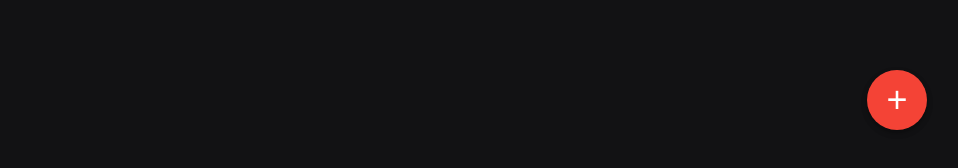
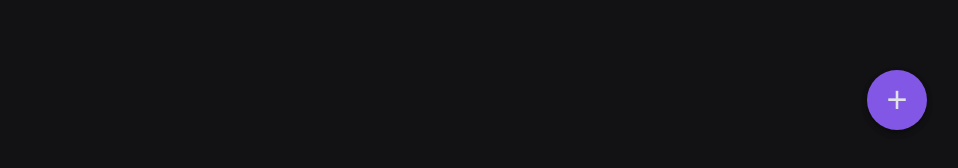
Before and after one commit to PedroPaiao/cristicism-app, a Next.js app: page / in a window 1280 px wide. Shown: the part 630-798 px from the top of the page, without its empty margins (313-1271 px from the left). Built offline with nearby package versions, Linux system fonts and the light colour scheme.

Commit message:
[UPDATE] Theme and modal, finzalizing feature

```diff
--- a/src/components/FloatActionButton.ts
+++ b/src/components/FloatActionButton.ts
@@ -4,14 +4,14 @@ export const FloatActionButton = styled.button`
   position: absolute;
   bottom: 40px;
   right: 40px;
-  background-color: #f44336;
+  background-color: ${props => props.theme.colors.primary};
   width: 60px;
   height: 60px;
   border-radius: 100%;
-  background: #f44336;
+  background: ${props => props.theme.colors.primary};
   border: none;
   outline: none;
-  color: #fff;
+  color: ${props => props.theme.colors.text};
   font-size: 36px;
   box-shadow: 0 3px 6px rgba(0, 0, 0, 0.16), 0 3px 6px rgba(0, 0, 0, 0.23);
   transition: 0.3s;
--- a/src/styles/components/modal.style.tsx
+++ b/src/styles/components/modal.style.tsx
@@ -15,12 +15,12 @@ export const Backdrop = styled.div`
   height: 100%;
   top: 0;
   left: 0;
-  background: rgba(0, 0, 0, 0.3);
+  background: ${props => props.theme.colors.backdrop};
   z-index: 500;
 `
 export const StyledModal = styled.div`
   z-index: 100;
-  background: ${props => props.theme.colors.primary};
+  background: ${props => props.theme.colors.secondary};
   position: relative;
   margin: auto;
   border-radius: 8px;
@@ -32,9 +32,11 @@ export const Header = styled.div`
   padding: 0.3rem;
 `
 export const HeaderText = styled.div`
-  color: #fff;
-  align-self: center;
-  color: lightgray;
+  text-align: center;
+  width: 100%;
+  font-size: 20px;
+  font-weight: bolder;
+  color: ${props => props.theme.colors.text};
 `
 export const CloseButton = styled.button`
   font-size: 0.8rem;
--- a/src/styles/theme.ts
+++ b/src/styles/theme.ts
@@ -2,7 +2,9 @@ const theme = {
   colors: {
     background: '#121214',
     text: '#e1e1e6',
-    primary: '#8257e6'
+    primary: '#8257e6',
+    secondary: '#808080',
+    backdrop: 'rgba(0, 0, 0, 0.3)'
   }
 }
 
```
